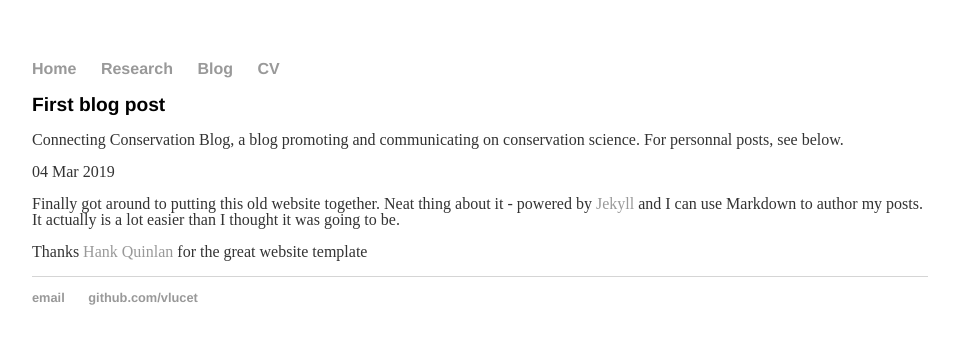
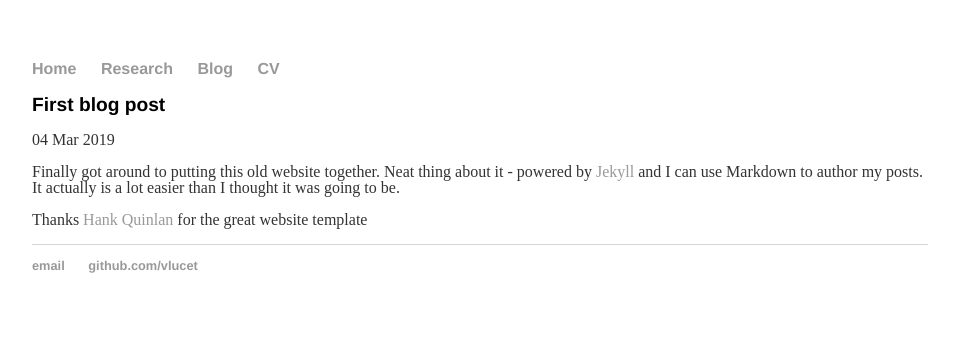
Before and after one commit to lpmi-13/vlucet.github.io, a Jekyll site: the page built from _posts/2019-03-04-Valentin-Lucet-site-launched.md, in a window 1280 px wide. Shown: the top 344 px of the page, without its empty margins (160-1119 px from the left). Built offline with Jekyll 4.4.1, drawn with Linux system fonts in a browser that asks for light colours.

Commit message:
Update post.html

```diff
--- a/_layouts/post.html
+++ b/_layouts/post.html
@@ -2,8 +2,6 @@
 layout: default
 ---
 <h1>{{ page.title }}</h1>
-
-<p I am the co-founder of the <a href="https://connectingconservation.blog/">Connecting Conservation Blog</a>, a blog promoting and communicating on conservation science. For personnal posts, see below.</p>
 
 <p class="meta">{{ page.date | date_to_string }}</p>
 
```
